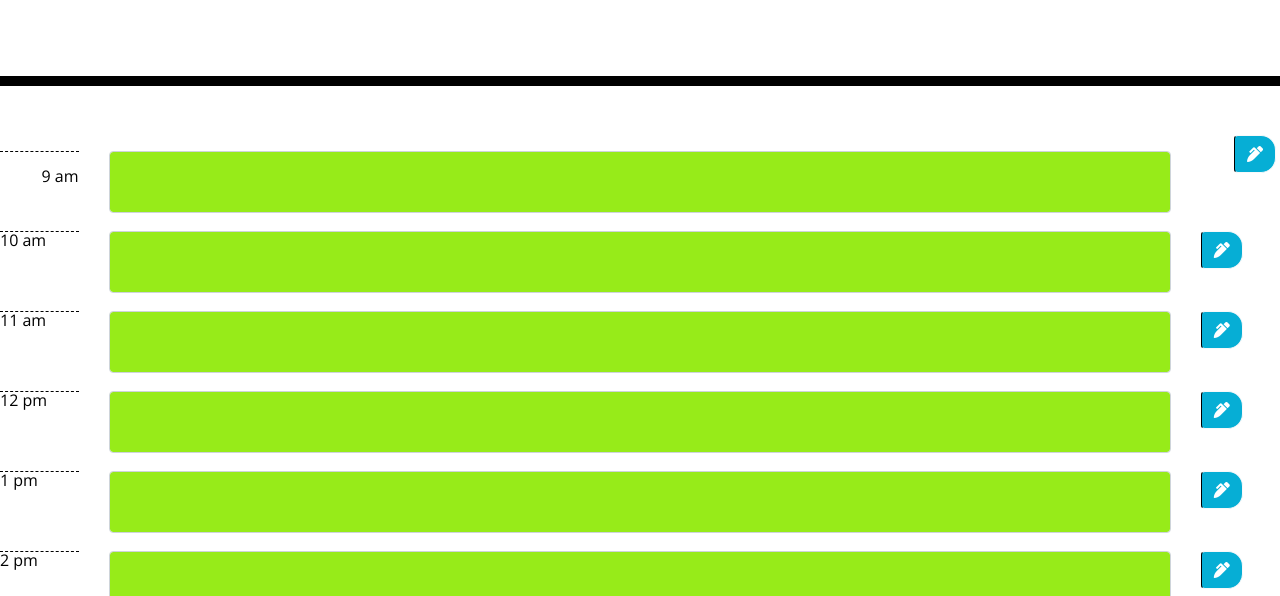
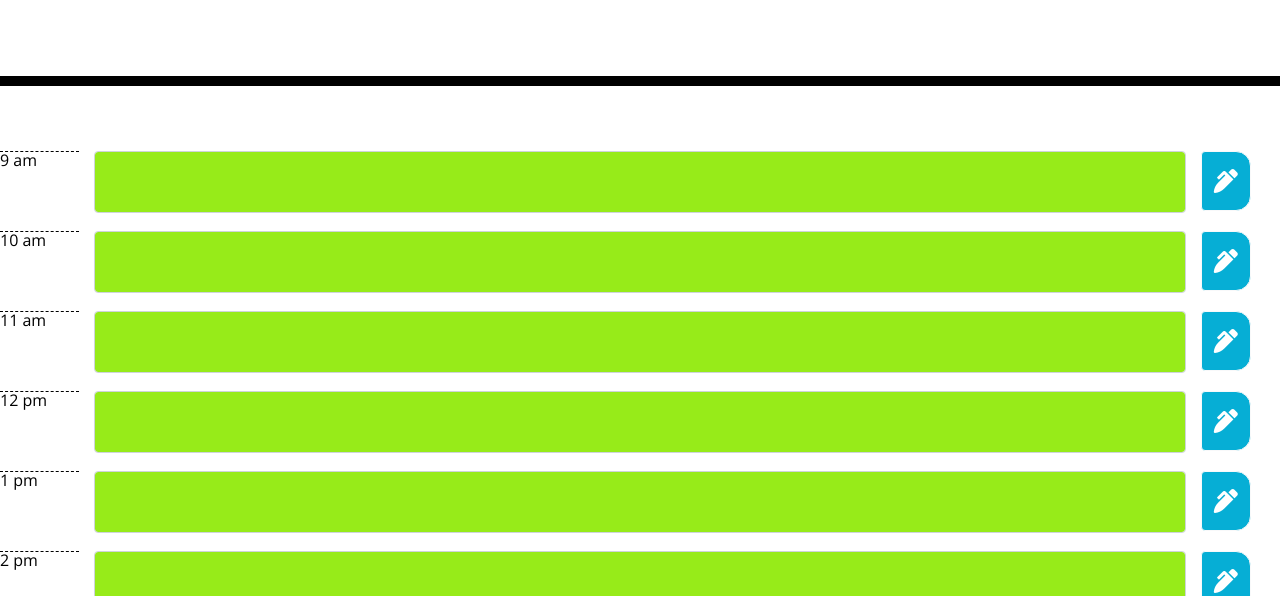
Before and after one commit to KKH-pixel/color-scheduler, a plain HTML site: page index.html in a window 1280 px wide. Shown: the part 182-778 px from the top of the page. Drawn offline with nearby package versions, Linux system fonts and the light colour scheme.

Commit message:
updated screenshot for README

```diff
--- a/style.css
+++ b/style.css
@@ -15,6 +15,7 @@ textarea{
 
 .form-control {
   background-color: #97eb19;
+  margin: 0px;
 }
 
 .jumbotron {
@@ -63,14 +64,22 @@ textarea{
 }
 
 .saveBtn {
-  border-left: 1px solid black;
   border-top-right-radius: 15px;
   border-bottom-right-radius: 15px;
   background-color: #06AED5;
   color: white;
+  font-size: x-large;
+  padding-top: 11px;
+  padding-bottom: 11px;
+  margin-left: 0px;
 }
 
 .saveBtn i:hover {
   font-size: 20px;
   transition: all .3s ease-in-out;
 }
+
+.col-10 {
+  padding-right: 0px;
+  padding-left: 0px;
+}
```
Also changed, not shown: index.html (+2 -3 lines), Assets/screenshot.PNG, 1 other file.
